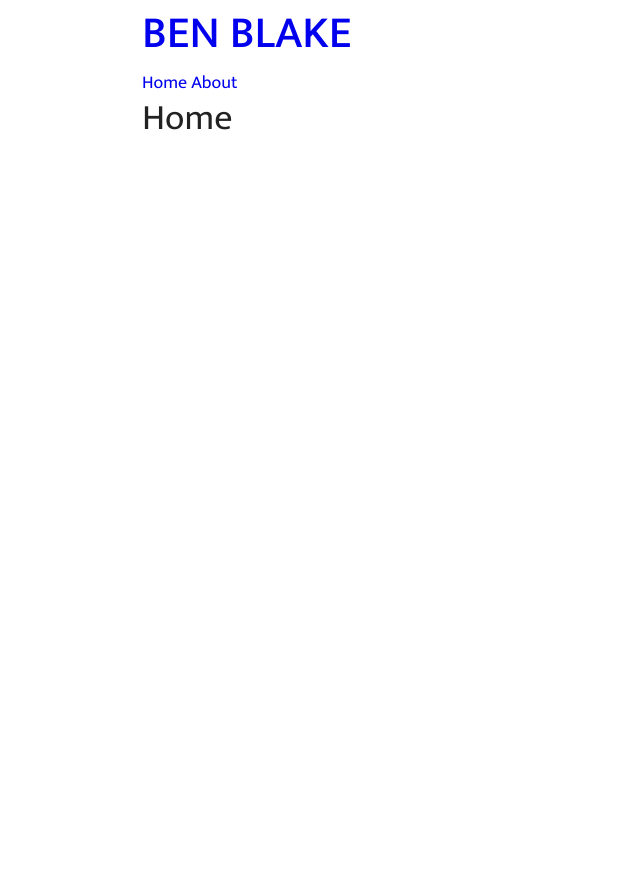
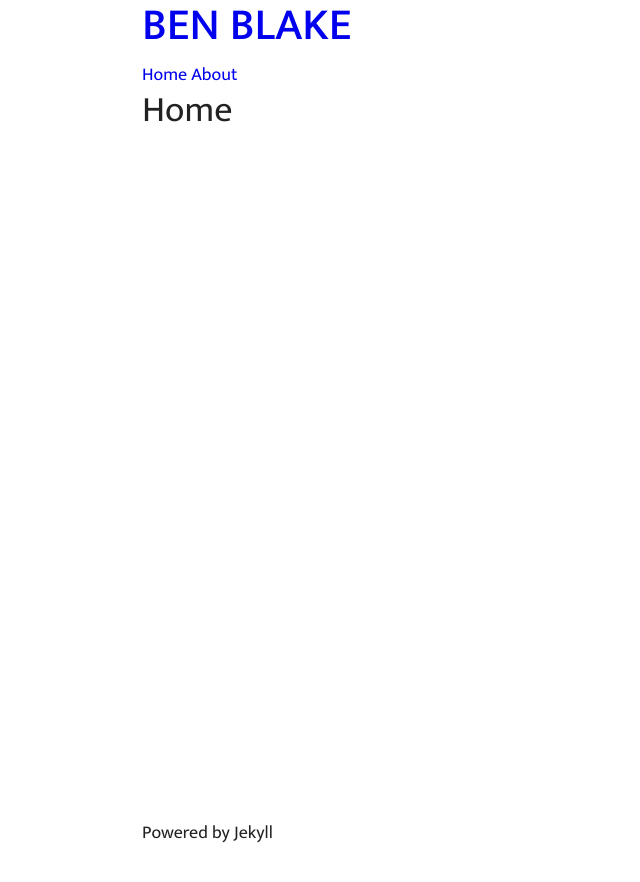
Before and after one commit to benblake/benblake.github.io, a Jekyll site: the page built from index.html, in a window 1280 px wide. Shown: the top 882 px of the page, without its empty margins (0-640 px from the left). Built offline with Jekyll 4.4.1, drawn with Linux system fonts in a browser that asks for light colours.

Commit message:
Basic footer include and some html restructuring

```diff
--- /dev/null
+++ b/_includes/footer.html
@@ -0,0 +1,5 @@
+<footer>
+  <div class="wrapper">
+    <p>Powered by Jekyll</p>
+  </div>
+</footer>
--- a/_includes/header.html
+++ b/_includes/header.html
@@ -1,3 +1,5 @@
 <header>
-  <h1 class="title"><a href="/">Ben Blake</a></h1>
+  <div class="wrapper">
+    <h1 class="title"><a href="/">Ben Blake</a></h1>
+  </div>
 </header>
--- a/_includes/navigation.html
+++ b/_includes/navigation.html
@@ -1,5 +1,7 @@
 <nav>
-  {% for item in site.data.navigation %}
-    <a href="{{ item.path }}">{{ item.name }}</a>
-  {% endfor %}
+  <div class="wrapper">
+    {% for item in site.data.navigation %}
+      <a href="{{ item.path }}">{{ item.name }}</a>
+    {% endfor %}
+  </div>
 </nav>
--- a/_layouts/default.html
+++ b/_layouts/default.html
@@ -7,10 +7,13 @@
     <link rel="stylesheet" href="/assets/css/styles.css">
   </head>
   <body>
-    <div class="wrapper">
-      {% include header.html %}
-      {% include navigation.html %}
-      {{ content }}
+    {% include header.html %}
+    {% include navigation.html %}
+    <div class="content">
+      <div class="wrapper">
+        {{ content }}
+      </div>
     </div>
+    {% include footer.html %}
   </body>
 </html>
--- a/_sass/main.scss
+++ b/_sass/main.scss
@@ -1,15 +1,28 @@
 $font-color: #222;
+$footer-height: 100px;
 
 html {
   height: 100%;
 }
 
-a {
-  text-decoration: none;
+body {
+  min-height: 100%;
+  margin: 0;
 }
 
 header {
   height: 60px;
+}
+
+footer {
+  position: absolute;
+  height: $footer-height;
+  bottom: 0;
+  width: 100%;
+}
+
+a {
+  text-decoration: none;
 }
 
 .wrapper {
@@ -19,6 +32,10 @@ header {
   padding-right: 24px;
 }
 
+.content {
+  padding-bottom: $footer-height;
+}
+
 .title {
   a:visited {
     color: $font-color;
```
